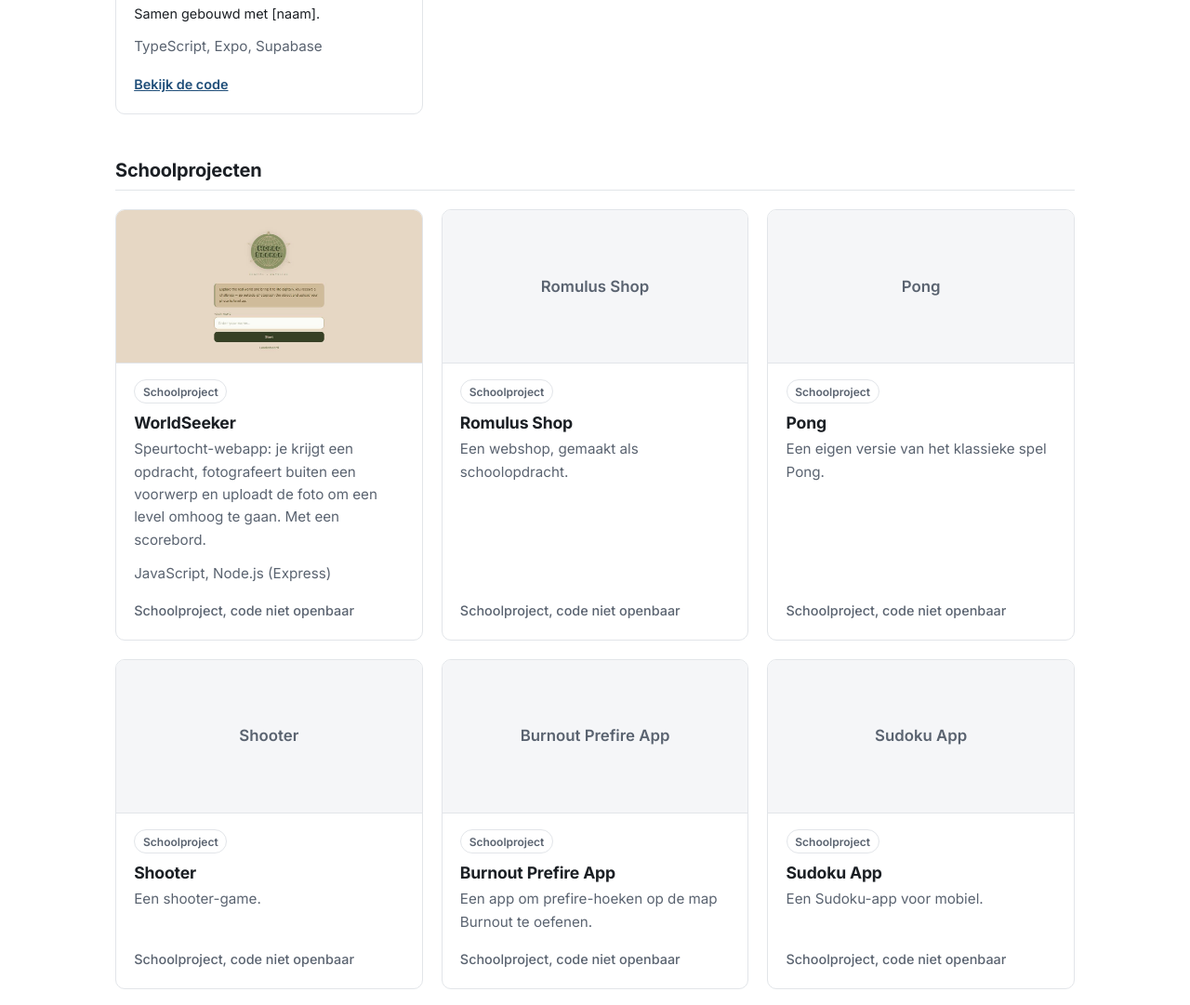
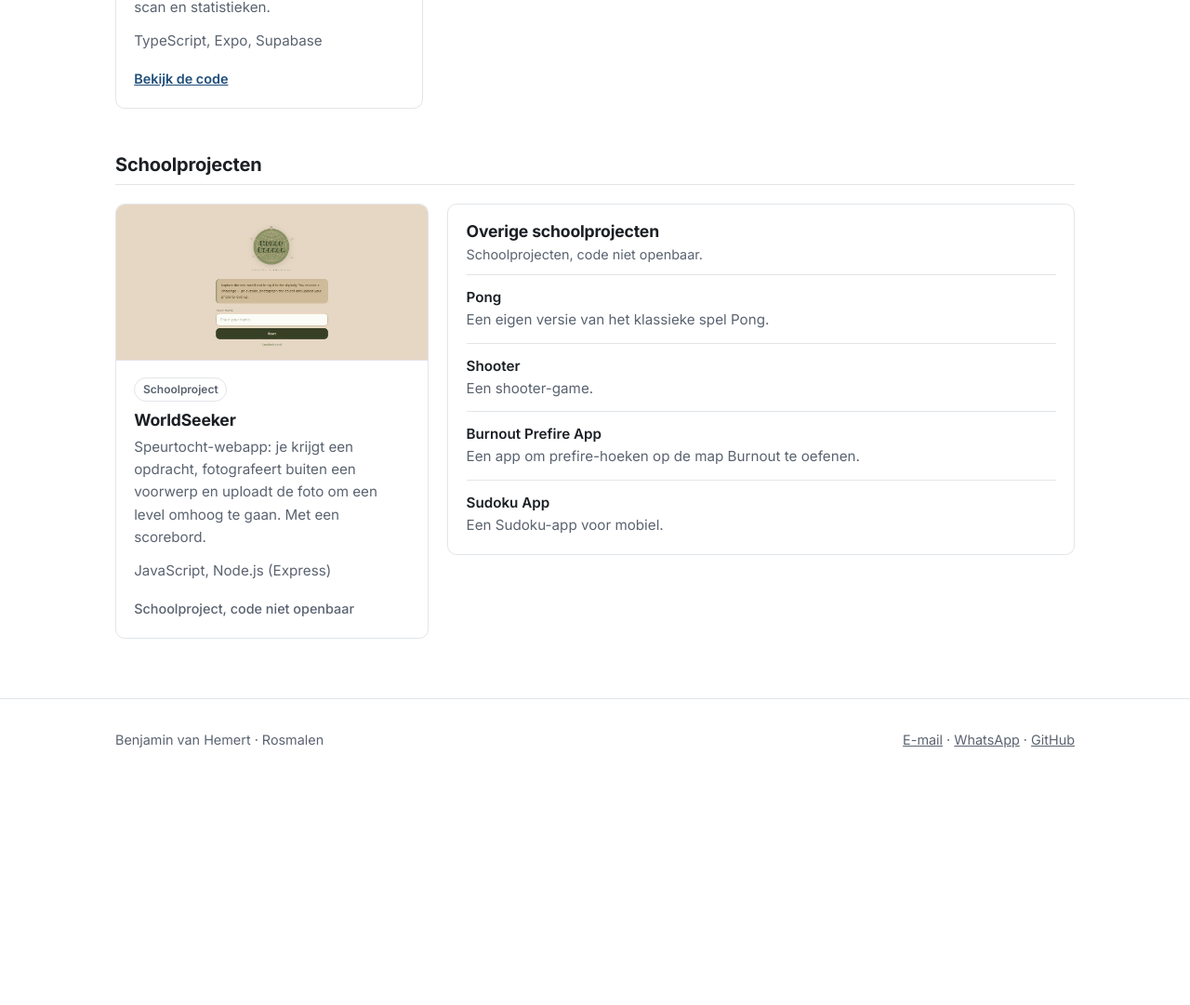
Before and after one commit to Benjamin2eaccount/Portfolio-123.bvh, a plain HTML site: page projects.html in a window 1280 px wide. Shown: the part 1715-2796 px from the top of the page at 93% size. After the commit the page ends 2554 px from the top, so only its background shows below. Drawn offline with Linux system fonts and the light colour scheme.

Commit message:
Romulus Shop en Lookxsmaxen App verwijderd
- GymApp: label "Eigen project" (zelf gebouwd), geen samenwerking meer
- WorldSeeker als kaart; Pong, Shooter, Burnout Prefire App en Sudoku App
  in een compacte lijst "Overige schoolprojecten" zonder lege beeldvakken
- Nieuwe CellCity-screenshot: alleen navigatie en hero
- .claude/ en .idea/ in .gitignore en uit de repo gehaald

Co-Authored-By: Claude Opus 5.5 <noreply@anthropic.com>

```diff
--- a/projects.html
+++ b/projects.html
@@ -5,7 +5,7 @@
 <meta name="viewport" content="width=device-width, initial-scale=1">
 <title>Projecten | Benjamin van Hemert</title>
 <link rel="icon" href="data:,">
-<meta name="description" content="Projecten van Benjamin van Hemert uit Rosmalen: een klantwebsite voor CellCity Rosmalen, conceptwebsites, schoolprojecten en een samenwerking. Bij elk project staat wat het is.">
+<meta name="description" content="Projecten van Benjamin van Hemert uit Rosmalen: een klantwebsite voor CellCity Rosmalen, conceptwebsites, een eigen app en schoolprojecten. Bij elk project staat wat het is.">
 <link rel="alternate" hreflang="nl" href="https://benjamin2eaccount.github.io/Portfolio-123.bvh/projects.html">
 <link rel="alternate" hreflang="en" href="https://benjamin2eaccount.github.io/Portfolio-123.bvh/en/projects.html">
 <link rel="preconnect" href="https://fonts.googleapis.com">
@@ -32,7 +32,7 @@
 
 <div class="container page-head">
   <h1>Projecten</h1>
-  <p>Alles wat ik heb gemaakt. Bij elk project staat wat het is: een klantproject, een concept dat ik zelf heb gemaakt, een schoolproject of een samenwerking.</p>
+  <p>Alles wat ik heb gemaakt. Bij elk project staat wat het is: een klantproject, een concept, een eigen project of een schoolproject.</p>
 </div>
 
 <section class="section">
@@ -41,7 +41,7 @@
     <div class="group">
       <h2>Klantproject</h2>
       <div class="featured">
-        <img src="Photos/cellcity.jpg" alt="Screenshot van de homepage van CellCity Rosmalen" width="1280" height="640" loading="lazy">
+        <img src="Photos/cellcity.jpg" alt="Screenshot van de homepage van CellCity Rosmalen" width="1140" height="624" loading="lazy">
         <div>
           <span class="label label-client">Klantproject</span>
           <h3>CellCity Rosmalen</h3>
@@ -72,7 +72,7 @@
         </article>
 
         <article class="card">
-          <img src="Photos/pimtoys.jpg" alt="Screenshot van de conceptwebsite voor Pim Toys Rosmalen" width="1280" height="640" loading="lazy">
+          <img src="Photos/pimtoys.jpg" alt="Screenshot van de conceptwebsite voor Pim Toys Rosmalen" width="1140" height="624" loading="lazy">
           <div class="card-body">
             <span class="label">Concept / oefenproject</span>
             <h3>Pim Toys Rosmalen</h3>
@@ -98,17 +98,16 @@
     </div>
 
     <div class="group">
-      <h2>Samenwerking</h2>
+      <h2>Eigen project</h2>
       <div class="cards">
 
         <article class="card">
           <div class="shot-placeholder">GymApp</div>
           <div class="card-body">
-            <span class="label">Samenwerking</span>
+            <span class="label">Eigen project</span>
             <h3>GymApp</h3>
             <p>App voor krachttraining en voeding, voor iOS en web. Met trainingen, voeding bijhouden met een barcode-scan en statistieken.</p>
-            <p class="note-line">Samen gebouwd met [naam].</p>
-            <p class="tech">TypeScript, Expo, Supabase</p>
+              <p class="tech">TypeScript, Expo, Supabase</p>
             <div class="links"><a href="https://github.com/altijdbezig/gymapp" target="_blank" rel="noopener">Bekijk de code</a></div>
           </div>
         </article>
@@ -118,7 +117,7 @@
 
     <div class="group">
       <h2>Schoolprojecten</h2>
-      <div class="cards">
+      <div class="school-grid">
 
         <article class="card">
           <img src="Photos/worldseeker.jpg" alt="Screenshot van het startscherm van WorldSeeker" width="1280" height="640" loading="lazy">
@@ -131,66 +130,16 @@
           </div>
         </article>
 
-        <article class="card">
-          <div class="shot-placeholder">Romulus Shop</div>
-          <div class="card-body">
-            <span class="label">Schoolproject</span>
-            <h3>Romulus Shop</h3>
-            <p>Een webshop, gemaakt als schoolopdracht.</p>
-            <div class="links"><span class="off">Schoolproject, code niet openbaar</span></div>
-          </div>
-        </article>
-
-        <article class="card">
-          <div class="shot-placeholder">Pong</div>
-          <div class="card-body">
-            <span class="label">Schoolproject</span>
-            <h3>Pong</h3>
-            <p>Een eigen versie van het klassieke spel Pong.</p>
-            <div class="links"><span class="off">Schoolproject, code niet openbaar</span></div>
-          </div>
-        </article>
-
-        <article class="card">
-          <div class="shot-placeholder">Shooter</div>
-          <div class="card-body">
-            <span class="label">Schoolproject</span>
-            <h3>Shooter</h3>
-            <p>Een shooter-game.</p>
-            <div class="links"><span class="off">Schoolproject, code niet openbaar</span></div>
-          </div>
-        </article>
-
-        <article class="card">
-          <div class="shot-placeholder">Burnout Prefire App</div>
-          <div class="card-body">
-            <span class="label">Schoolproject</span>
-            <h3>Burnout Prefire App</h3>
-            <p>Een app om prefire-hoeken op de map Burnout te oefenen.</p>
-            <div class="links"><span class="off">Schoolproject, code niet openbaar</span></div>
-          </div>
-        </article>
-
-        <article class="card">
-          <div class="shot-placeholder">Sudoku App</div>
-          <div class="card-body">
-            <span class="label">Schoolproject</span>
-            <h3>Sudoku App</h3>
-            <p>Een Sudoku-app voor mobiel.</p>
-            <div class="links"><span class="off">Schoolproject, code niet openbaar</span></div>
-          </div>
-        </article>
-
-        <article class="card">
-          <div class="shot-placeholder">Lookxsmaxen App</div>
-          <div class="card-body">
-            <span class="label">Schoolproject</span>
-            <h3>Lookxsmaxen App</h3>
-            <p>Mobiele app met een onboarding, een dagplan en een voortgangsscherm.</p>
-            <p class="tech">TypeScript, Expo</p>
-            <div class="links"><span class="off">Schoolproject, code niet openbaar</span></div>
-          </div>
-        </article>
+        <div class="other-list">
+          <h3>Overige schoolprojecten</h3>
+          <p class="other-note">Schoolprojecten, code niet openbaar.</p>
+          <ul>
+            <li><strong>Pong</strong>Een eigen versie van het klassieke spel Pong.</li>
+            <li><strong>Shooter</strong>Een shooter-game.</li>
+            <li><strong>Burnout Prefire App</strong>Een app om prefire-hoeken op de map Burnout te oefenen.</li>
+            <li><strong>Sudoku App</strong>Een Sudoku-app voor mobiel.</li>
+          </ul>
+        </div>
 
       </div>
     </div>
--- a/style.css
+++ b/style.css
@@ -152,6 +152,16 @@ h1, h2, h3 { line-height: 1.2; font-weight: 700; letter-spacing: -.01em; }
 .group h2 { font-size: 1.25rem; padding-bottom: .6rem; margin-bottom: 1.25rem; border-bottom: 1px solid var(--border); }
 .more { margin-top: 1.75rem; }
 
+/* SCHOOLPROJECTEN: één kaart plus een compacte lijst */
+.school-grid { display: grid; grid-template-columns: minmax(0, 1fr) minmax(0, 2fr); gap: 1.25rem; align-items: start; }
+@media (max-width: 800px) { .school-grid { grid-template-columns: 1fr; } }
+.other-list { border: 1px solid var(--border); border-radius: var(--radius); background: #fff; padding: 1.1rem 1.2rem .4rem; }
+.other-list h3 { font-size: 1.1rem; }
+.other-note { color: var(--muted); font-size: .9rem; margin: .2rem 0 .6rem; }
+.other-list ul { list-style: none; }
+.other-list li { padding: .75rem 0; border-top: 1px solid var(--border); color: var(--muted); font-size: .95rem; }
+.other-list li strong { display: block; color: var(--text); font-weight: 600; }
+
 /* ABOUT */
 .about { display: grid; grid-template-columns: 1fr; gap: 1rem; max-width: 720px; }
 .about p { color: var(--muted); }
```
Also changed, not shown: en/index.html (+4 -5 lines), en/projects.html (+18 -69 lines), index.html (+4 -5 lines), .claude/settings.local.json (deleted), Photos/cellcity.jpg, 2 other files.
